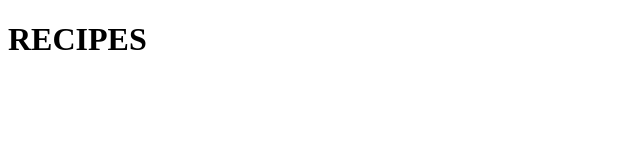
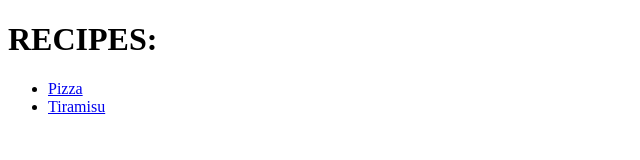
Before and after one commit to Dennis-Gega/recipe-page, a plain HTML site: page index.html in a window 1280 px wide. Shown: the whole page, without its empty margins (0-640 px from the left). Drawn offline with Linux system fonts and the light colour scheme.

Commit message:
Create a list containing links to Pizza and Tiramisu files in the recipes folder

```diff
--- a/index.html
+++ b/index.html
@@ -6,6 +6,10 @@
     <title>Document</title>
 </head>
 <body>
-    <h1>RECIPES</h1>
+    <h1>RECIPES:</h1>
+    <ul>
+        <li><a href="recipes/pizza.html">Pizza</a></li>
+        <li><a href="recipes/tiramisu.html">Tiramisu</a></li>
+    </ul>
 </body>
 </html>
```
